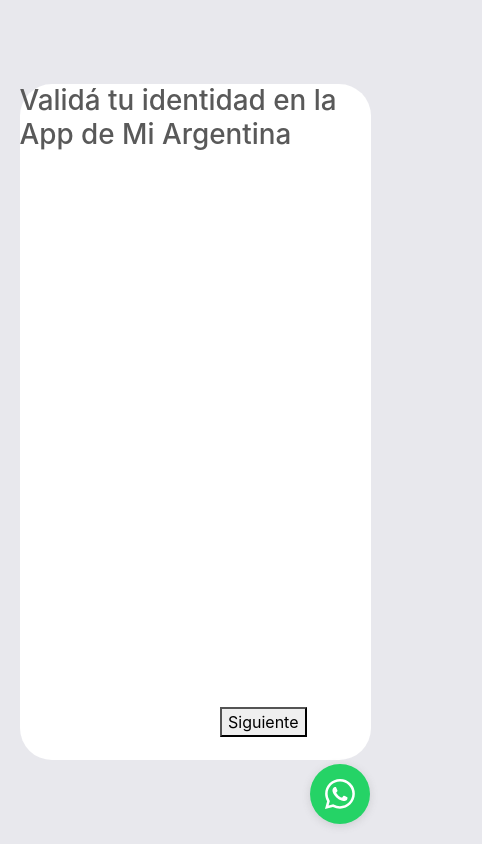
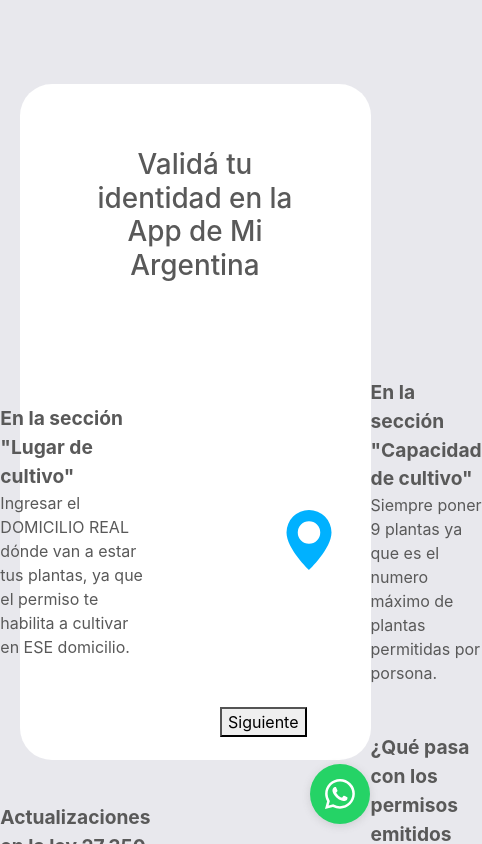
Before and after one commit to franco-buccellato/FrontDocOnlineLanding, a React (Create React App) app: page /pasosFinales in a window 390 px wide. Both pictures are taken after a click on the button "Siguiente". Shown: the top 844 px of the page, 482 px wide, since content can reach past the window. Built offline with nearby package versions, Linux system fonts and the light colour scheme.

Commit message:
Arreglo width roto en mobile

```diff
--- a/src/components/ComoFunciona/ComoFunciona.js
+++ b/src/components/ComoFunciona/ComoFunciona.js
@@ -10,7 +10,7 @@
             <ContenedorComoFunciona id='como-funciona'>
                 <div className='content'>
                     <motion.div
-                        initial={{ opacity: 0, x: -120 }}
+                        initial={{ opacity: 0, x: -10 }}
                         whileInView={{ opacity: 1, x: 0 }}
                         transition={{ duration: .8 }}
                         exit={{ opacity: 0 }}
@@ -23,7 +23,7 @@
                         <p>¡Sigue las etapas paso a paso y podrás usarlo de una manera práctica y sensilla!</p>
                     </motion.div>
                     <motion.div
-                        initial={{ opacity: 0, x: 120 }}
+                        initial={{ opacity: 0, x: 10 }}
                         whileInView={{ opacity: 1, x: 0 }}
                         transition={{ duration: .8 }}
                         exit={{ opacity: 0 }}
--- a/src/components/MetodosDePago/MetodosDePago.js
+++ b/src/components/MetodosDePago/MetodosDePago.js
@@ -108,9 +108,9 @@
                                 <div className='dato-button'>
                                     <button onClick={copiarTextoCbu} disabled={copiadoCbu}>
                                         {copiadoCbu ?
-                                            (<svg xmlns="http://www.w3.org/2000/svg" width="20" height="20" fill="#09c6cf" class="bi bi-clipboard-check" viewBox="0 0 16 16"><path fill-rule="evenodd" d="M10.854 7.146a.5.5 0 0 1 0 .708l-3 3a.5.5 0 0 1-.708 0l-1.5-1.5a.5.5 0 1 1 .708-.708L7.5 9.793l2.646-2.647a.5.5 0 0 1 .708 0z" /><path d="M4 1.5H3a2 2 0 0 0-2 2V14a2 2 0 0 0 2 2h10a2 2 0 0 0 2-2V3.5a2 2 0 0 0-2-2h-1v1h1a1 1 0 0 1 1 1V14a1 1 0 0 1-1 1H3a1 1 0 0 1-1-1V3.5a1 1 0 0 1 1-1h1v-1z" /><path d="M9.5 1a.5.5 0 0 1 .5.5v1a.5.5 0 0 1-.5.5h-3a.5.5 0 0 1-.5-.5v-1a.5.5 0 0 1 .5-.5h3zm-3-1A1.5 1.5 0 0 0 5 1.5v1A1.5 1.5 0 0 0 6.5 4h3A1.5 1.5 0 0 0 11 2.5v-1A1.5 1.5 0 0 0 9.5 0h-3z" /></svg>)
+                                            (<svg  width="20" height="20" fill="#09c6cf" class="bi bi-clipboard-check" viewBox="0 0 16 16"><path fill-rule="evenodd" d="M10.854 7.146a.5.5 0 0 1 0 .708l-3 3a.5.5 0 0 1-.708 0l-1.5-1.5a.5.5 0 1 1 .708-.708L7.5 9.793l2.646-2.647a.5.5 0 0 1 .708 0z" /><path d="M4 1.5H3a2 2 0 0 0-2 2V14a2 2 0 0 0 2 2h10a2 2 0 0 0 2-2V3.5a2 2 0 0 0-2-2h-1v1h1a1 1 0 0 1 1 1V14a1 1 0 0 1-1 1H3a1 1 0 0 1-1-1V3.5a1 1 0 0 1 1-1h1v-1z" /><path d="M9.5 1a.5.5 0 0 1 .5.5v1a.5.5 0 0 1-.5.5h-3a.5.5 0 0 1-.5-.5v-1a.5.5 0 0 1 .5-.5h3zm-3-1A1.5 1.5 0 0 0 5 1.5v1A1.5 1.5 0 0 0 6.5 4h3A1.5 1.5 0 0 0 11 2.5v-1A1.5 1.5 0 0 0 9.5 0h-3z" /></svg>)
                                             :
-                                            (<svg xmlns="http://www.w3.org/2000/svg" width="20" height="20" fill="#09c6cf" class="bi bi-clipboard" viewBox="0 0 16 16"><path d="M4 1.5H3a2 2 0 0 0-2 2V14a2 2 0 0 0 2 2h10a2 2 0 0 0 2-2V3.5a2 2 0 0 0-2-2h-1v1h1a1 1 0 0 1 1 1V14a1 1 0 0 1-1 1H3a1 1 0 0 1-1-1V3.5a1 1 0 0 1 1-1h1v-1z" /><path d="M9.5 1a.5.5 0 0 1 .5.5v1a.5.5 0 0 1-.5.5h-3a.5.5 0 0 1-.5-.5v-1a.5.5 0 0 1 .5-.5h3zm-3-1A1.5 1.5 0 0 0 5 1.5v1A1.5 1.5 0 0 0 6.5 4h3A1.5 1.5 0 0 0 11 2.5v-1A1.5 1.5 0 0 0 9.5 0h-3z" /></svg>)}
+                                            (<svg  width="20" height="20" fill="#09c6cf" class="bi bi-clipboard" viewBox="0 0 16 16"><path d="M4 1.5H3a2 2 0 0 0-2 2V14a2 2 0 0 0 2 2h10a2 2 0 0 0 2-2V3.5a2 2 0 0 0-2-2h-1v1h1a1 1 0 0 1 1 1V14a1 1 0 0 1-1 1H3a1 1 0 0 1-1-1V3.5a1 1 0 0 1 1-1h1v-1z" /><path d="M9.5 1a.5.5 0 0 1 .5.5v1a.5.5 0 0 1-.5.5h-3a.5.5 0 0 1-.5-.5v-1a.5.5 0 0 1 .5-.5h3zm-3-1A1.5 1.5 0 0 0 5 1.5v1A1.5 1.5 0 0 0 6.5 4h3A1.5 1.5 0 0 0 11 2.5v-1A1.5 1.5 0 0 0 9.5 0h-3z" /></svg>)}
                                     </button>
                                 </div>
                             </div>
--- a/src/components/PasosFinales/Paso2.js
+++ b/src/components/PasosFinales/Paso2.js
@@ -7,7 +7,56 @@
 export default function Paso2() {
     return (
         <Paso2Container>
+
+            <div>
+
+            </div>
             <h1>Validá tu identidad en la App de Mi Argentina</h1>
+
+
+            <div className='cards-container'>
+
+
+                <div className='card-item'>
+                    <div className='card-icon'>
+                        <svg xmlns="http://www.w3.org/2000/svg"  fill="currentColor" class="bi bi-geo-alt-fill" viewBox="0 0 16 16"><path d="M8 16s6-5.686 6-10A6 6 0 0 0 2 6c0 4.314 6 10 6 10m0-7a3 3 0 1 1 0-6 3 3 0 0 1 0 6"/></svg>
+                    </div>
+                    <div className='card-text'>
+                        <span>En la sección "Lugar de cultivo"</span>
+                        <p className='card-text-info'>Ingresar el DOMICILIO REAL dónde van a estar tus plantas, ya que el permiso te habilita a cultivar en ESE domicilio.</p>
+                    </div>
+                </div>
+
+                <div className='card-item'>
+                    <div className='card-icon'>
+                        <svg xmlns="http://www.w3.org/2000/svg"  fill="currentColor" class="bi bi-geo-alt-fill" viewBox="0 0 16 16"><path d="M8 16s6-5.686 6-10A6 6 0 0 0 2 6c0 4.314 6 10 6 10m0-7a3 3 0 1 1 0-6 3 3 0 0 1 0 6"/></svg>
+                    </div>
+                    <div className='card-text'>
+                        <span>En la sección "Capacidad de cultivo"</span>
+                        <p className='card-text-info'>Siempre poner 9 plantas ya que es el numero máximo de plantas permitidas por porsona.</p>
+                    </div>
+                </div>
+
+                <div className='card-item'>
+                    <div className='card-icon'>
+                        <svg xmlns="http://www.w3.org/2000/svg"  fill="currentColor" class="bi bi-geo-alt-fill" viewBox="0 0 16 16"><path d="M8 16s6-5.686 6-10A6 6 0 0 0 2 6c0 4.314 6 10 6 10m0-7a3 3 0 1 1 0-6 3 3 0 0 1 0 6"/></svg>
+                    </div>
+                    <div className='card-text'>
+                        <span>Actualizaciones en la ley 27.350</span>
+                        <p className='card-text-info'>Cabe destacar que la ley NO es retroactiva. <br />Por lo tanto, los permisos / renovaciones que se realizaron a partir del 20/04/23 van a tener validez de 3 años.</p>
+                    </div>
+                </div>
+
+                <div className='card-item'>
+                    <div className='card-icon'>
+                        <svg xmlns="http://www.w3.org/2000/svg"  fill="currentColor" class="bi bi-geo-alt-fill" viewBox="0 0 16 16"><path d="M8 16s6-5.686 6-10A6 6 0 0 0 2 6c0 4.314 6 10 6 10m0-7a3 3 0 1 1 0-6 3 3 0 0 1 0 6"/></svg>
+                    </div>
+                    <div className='card-text'>
+                        <span>¿Qué pasa con los permisos emitidos antes del 20/04/23?</span>
+                        <p className='card-text-info'>Los permisos que ya están aprobados y tienen una validez de 1 año, en el momento que renueven, van a empezar a tener validez de 3 años.</p>
+                    </div>
+                </div>
+            </div>
 
 
         </Paso2Container>
@@ -15,5 +64,47 @@
 }
 
 const Paso2Container = styled.div`
+    padding: 4rem;
+    h1{
+        text-align: center;
+    }
 
+    .cards-container{
+        display: grid;
+        grid-template-columns: 1fr 1fr;
+        justify-content : center;
+        align-items: center;
+        row-gap: 2rem;
+        column-gap: 8rem;
+        margin-top: 6rem;
+        .card-item{
+            display: flex;
+            justify-content: center;
+            align-items: center;
+            flex-direction: row;
+            gap: 2rem;
+            width: 100%;
+
+            .card-icon{
+                svg{
+                    width: 60px;
+                    height: 60px;
+                    color: #00b1ff;
+                }
+            }
+
+            .card-text{
+                margin: auto 0;
+                span{
+                    font-weight: bold;
+                    font-size: 1.2rem;
+                    margin-bottom: 2rem;
+                }
+                .card-text-info{
+                    font-size: 1rem;
+                }
+
+            }
+        }
+    }
 `
--- a/src/components/Renovacion/Renovacion.js
+++ b/src/components/Renovacion/Renovacion.js
@@ -9,7 +9,7 @@
             <ContenedorComoFunciona id='renovacion'>
                 <div className='content'>
                     <motion.div
-                        initial={{ opacity: 0, x: -120 }}
+                        initial={{ opacity: 0, x: -10 }}
                         whileInView={{ opacity: 1, x: 0 }}
                         transition={{ duration: .8 }}
                         exit={{ opacity: 0 }}
--- a/src/components/Servicios/Servicios.js
+++ b/src/components/Servicios/Servicios.js
@@ -16,7 +16,7 @@
                     </div>
                 </div>
                 <motion.div
-                        initial={{ opacity: 0, x: 120 }}
+                        initial={{ opacity: 0, x: 10 }}
                         whileInView={{ opacity: 1, x: 0 }}
                         transition={{ duration: .8 }}
                         exit={{ opacity: 0 }}
--- a/src/components/UsoPractico/UsoPractico.js
+++ b/src/components/UsoPractico/UsoPractico.js
@@ -14,7 +14,7 @@
                 />
             </div>
             <motion.div
-                        initial={{ opacity: 0, x: -120 }}
+                        initial={{ opacity: 0, x: -10 }}
                         whileInView={{ opacity: 1, x: 0 }}
                         transition={{ duration: .8 }}
                         exit={{ opacity: 0 }}
```
Also changed, not shown: src/components/CalidadYBeneficios/CalidadYBeneficios.js (+4 -4 lines).
